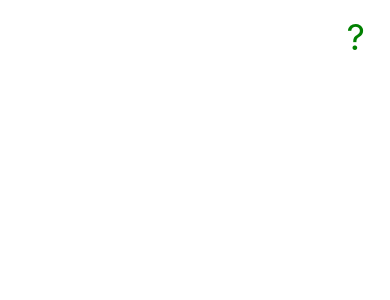
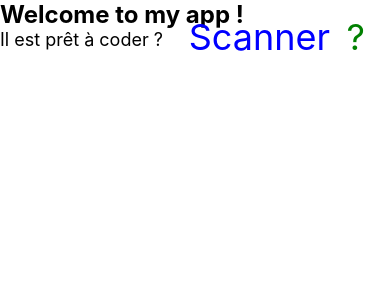
Before and after one commit to CrossTechXperience/hackathon-v2-01_alstom, a React Native app: screen / in a window 390 px wide. Shown: the top 300 px of the page. Built offline with nearby package versions, Linux system fonts and the light colour scheme.

Commit message:
add help & scan buttons

```diff
--- a/src/screens/Home.tsx
+++ b/src/screens/Home.tsx
@@ -16,10 +16,18 @@ import {
 function App() {
   const isDarkMode = useColorScheme() === 'dark';
 
+  const backgroundStyle = {
+      color: isDarkMode ? '#000' : '#fff',
+      flex: 1, // Important pour prendre tout l'écran
+    };
+
   return (
     <SafeAreaProvider>
       <StatusBar barStyle={isDarkMode ? 'light-content' : 'dark-content'} />
-      <AppContent />
+      {/* On passe le style global ici pour le fond */}
+      <View style={backgroundStyle}>
+        <AppContent isDarkMode={isDarkMode} />
+      </View>
     </SafeAreaProvider>
   );
 }
@@ -32,12 +40,13 @@ function AppContent() {
   const [modalVisible, setModalVisible] = useState(false);
 
   return (
-    <View style={styles.container, { paddingTop: safeAreaInsets.top }}>
+    <View style={styles.container, { padding: safeAreaInsets.top }}>
       <TouchableOpacity
         style={[styles.topRightLink, {top: safeAreaInsets.top + 10}]}
         onPress={() => setModalVisible(true)}
       >
-        <Text style={styles.helpContainer}>?</Text>
+        <Text style={styles.helpButton}>?</Text>
+        <Text style={styles.scanButton}>Scanner</Text>
       </TouchableOpacity>
 
       <Text style={styles.title}>
@@ -54,17 +63,20 @@ function AppContent() {
         visible={modalVisible}
         onRequestClose={() => setModalVisible(false)}
       >
+          <View
+            style={styles.modalOverlay}
+          >
             <View style={styles.modalContent}>
                 <Text style={styles.modalTitle}>Informations</Text>
                 <Text styles={styles.text}>Ici les infos</Text>
 
-            // Bouton de fermeture
                 <TouchableOpacity
                     style={styles.closeButton}
                     onPress={() => setModalVisible(false)}
                 >
                     <Text style={styles.text}>Fermer</Text>
                 </TouchableOpacity>
+            </View>
           </View>
       </Modal>
     </View>
@@ -80,19 +92,24 @@ const styles = StyleSheet.create({
   title: {
     fontSize: 24,
     fontWeight: 'bold',
-    color: '#fff'
   },
 
-  helpContainer: {
+  helpButton: {
     position: 'absolute',
     right: 5,
     fontSize: 36,
     color: 'green'
   },
 
+  scanButton: {
+    position: 'absolute',
+    right: 40,
+    fontSize: 36,
+    color: 'blue'
+  },
+
   text: {
     fontSize: 18,
-    color: '#fff'
   },
 
   // Style du "Lien" en haut à droite
@@ -108,10 +125,10 @@ const styles = StyleSheet.create({
       flex: 1,
       justifyContent: 'center', // Centre verticalement
       alignItems: 'center',     // Centre horizontalement
-      backgroundColor: 'rgba(0, 0, 0, 0.5)', // Noir à 50% de transparence
+      //backgroundColor: 'rgba(0, 0, 0, 0.5)', // Noir à 50% de transparence
     },
     modalContent: {
-      width: '80%', // Prend 80% de la largeur de l'écran
+      width: '70%', // Prend 80% de la largeur de l'écran
       backgroundColor: 'white',
       borderRadius: 20,
       padding: 25,
@@ -139,7 +156,6 @@ const styles = StyleSheet.create({
       elevation: 2,
     },
     closeButtonText: {
-      color: 'white',
       fontWeight: 'bold',
       textAlign: 'center',
 },
```
Lines whose indentation alone changed are shown as unchanged.
